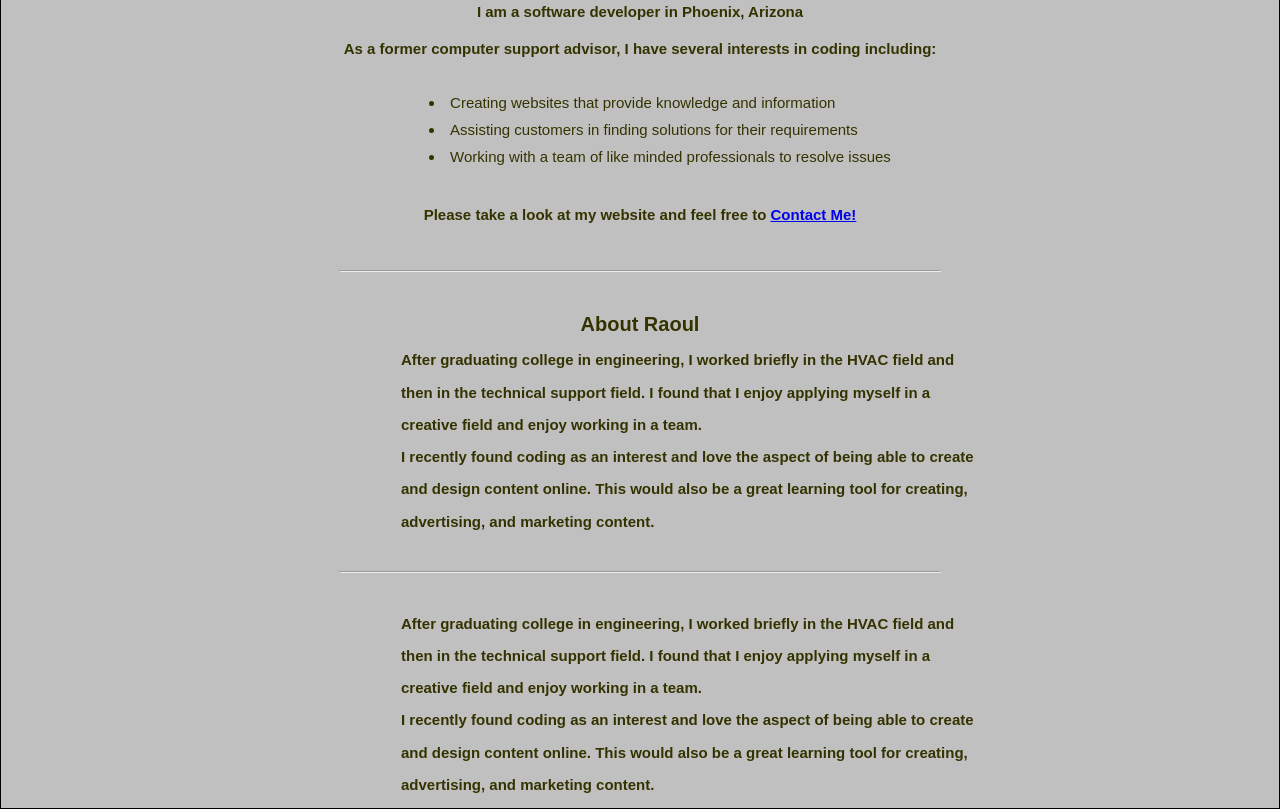
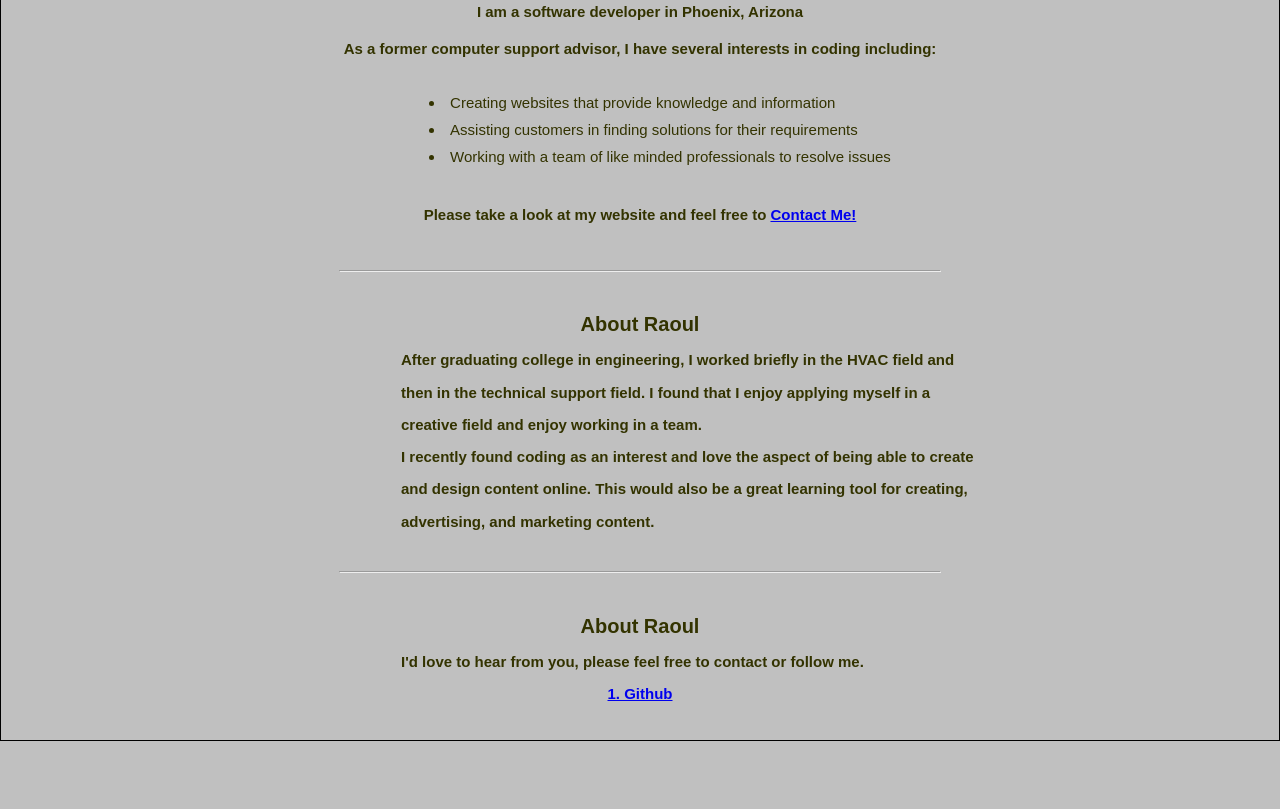
Before and after one commit to RaySTimo/RaySTimo.github.io, a plain HTML site: page index.html in a window 1280 px wide. Shown: the part 701-1510 px from the top of the page. After the commit the page ends 1442 px from the top, so only its background shows below. Drawn offline with nearby package versions, Linux system fonts and the light colour scheme; a web font is replaced by a local one.

Commit message:
Update index.html

```diff
--- a/index.html
+++ b/index.html
@@ -51,19 +51,15 @@
 <p>      then in the technical support field. I found that I enjoy applying myself in a </p>
 <p>	 creative field and enjoy working in a team.</p>
 
-<p>     I recently found coding as an interest and love the aspect of being able to create </p>
-<p>	and design content online. This would also be a great learning tool for creating,</p>
-<p>	advertising, and marketing content.</p>
-       &nbsp
+<p>      I recently found coding as an interest and love the aspect of being able to create </p>
+<p>	 and design content online. This would also be a great learning tool for creating,</p>
+<p>	 advertising, and marketing content.</p>
+
+	&nbsp
 	<hr>
       &nbsp
-		<p>  After graduating college in engineering, I worked briefly in the HVAC field and</p>
-<p>      then in the technical support field. I found that I enjoy applying myself in a </p>
-<p>	 creative field and enjoy working in a team.</p>
+	<h3>About Raoul</h3>
 
-<p>     I recently found coding as an interest and love the aspect of being able to create </p>
-<p>	and design content online. This would also be a great learning tool for creating,</p>
-<p>	advertising, and marketing content.</p>
-</main>
-</body>
-</html>
+<p>      I'd love to hear from you, please feel free to contact or follow me. </p>
+   <h4>  <a href="mailto:magom0978.com">1. Github</a> </h4>
+	&nbsp
```
